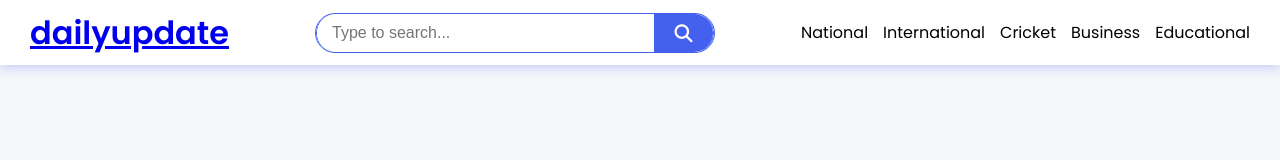
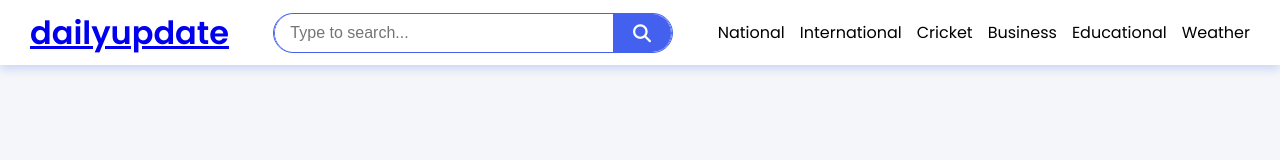
Before and after one commit to pradyumna106/PROJECT1-Newswebsite-, a plain HTML site: page daily-update/index.html in a window 1280 px wide. Drawn offline with Linux system fonts and the light colour scheme; no server answers.

Commit message:
my project

```diff
--- a/daily-update/index.html
+++ b/daily-update/index.html
@@ -46,6 +46,7 @@
           <li onclick="Search('Cricket')">Cricket</li>
           <li onclick="Search('business')">Business</li>
           <li onclick="Search('Educational')">Educational</li>
+          <li onclick="Search('Weather')">Weather</li>
         </ul>
       </nav>
 
@@ -62,7 +63,8 @@
           <li onclick="Search('Cricket')">Cricket</li>
           <li onclick="Search('business')">Business</li>
           <li onclick="Search('Educational')">Educational</li>
-          </ul>
+          <li onclick="Search('Weather')">Weather</li>
+        </ul>
         </nav>
         <div class="inputSearch">
         <form id="searchFormMobile" id="searchInputMobile">
```
